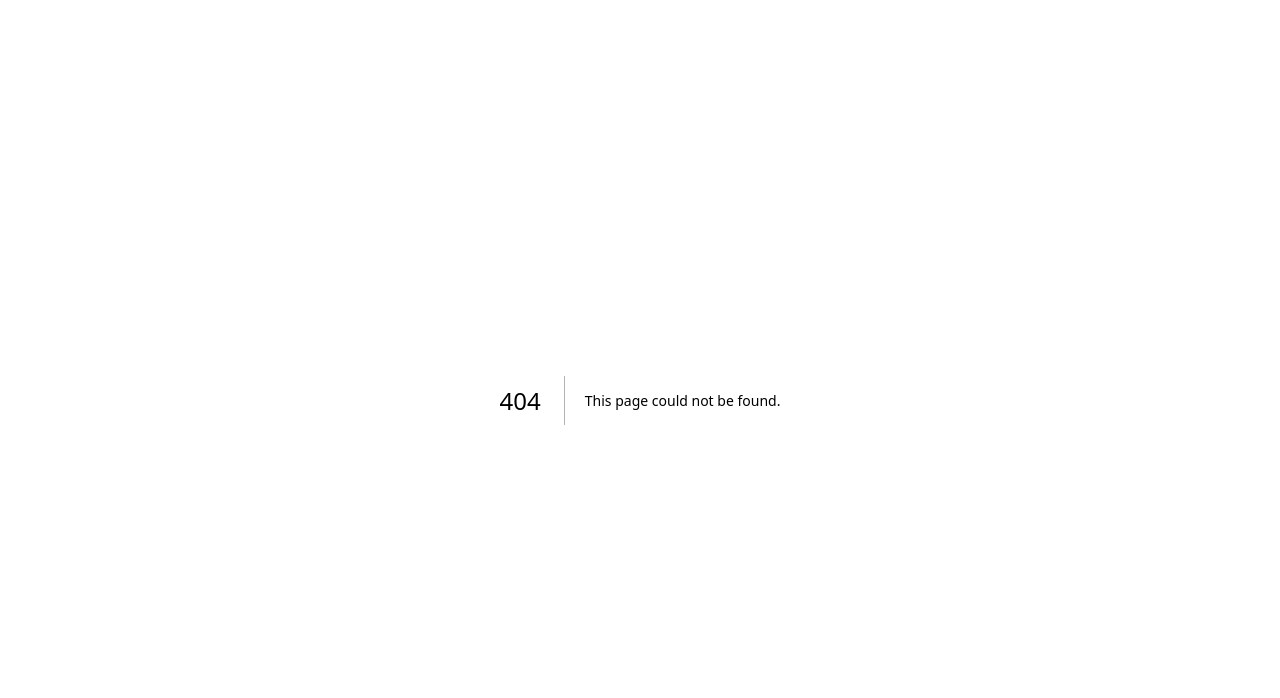
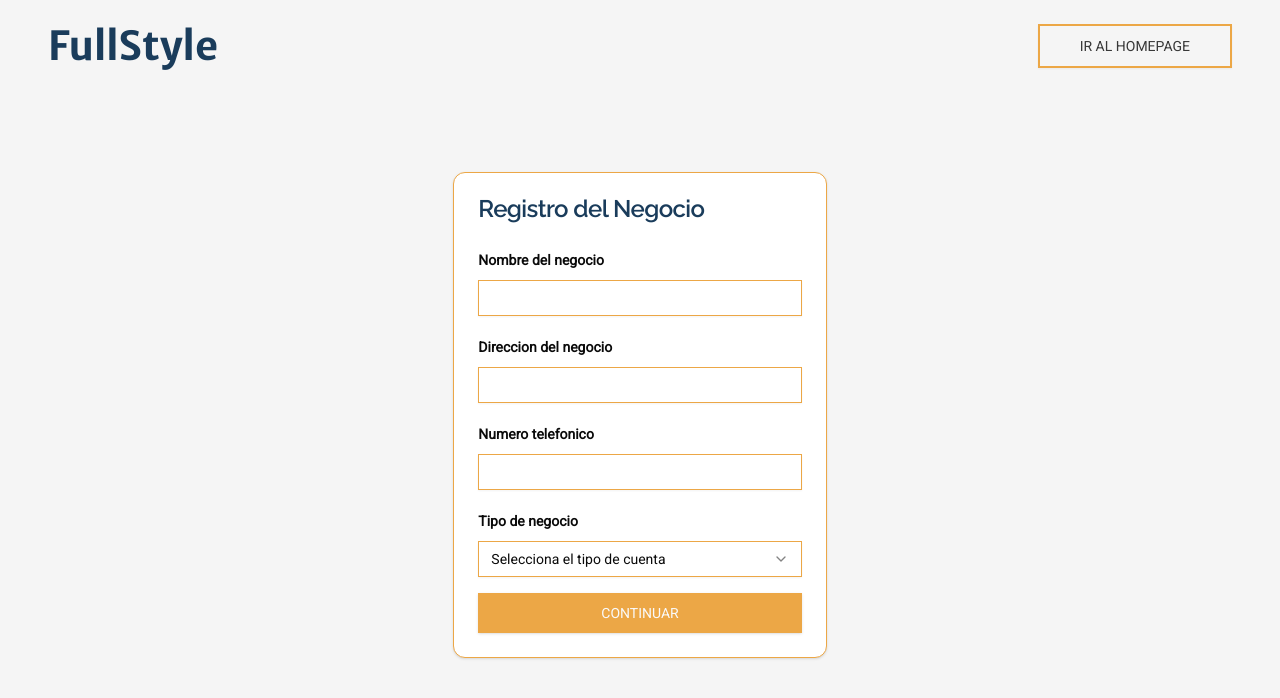
Before and after one commit to dieramirezma/FullStyle-Frontend, a Next.js app: page /register/business in a window 1280 px wide. Before the commit this address had no page. Shown: the top 698 px of the page. Built offline with nearby package versions, Linux system fonts and the light colour scheme.

Commit message:
Add register business page

```diff
--- /dev/null
+++ b/src/app/register/business/page.tsx
@@ -0,0 +1,13 @@
+import RegisterBusinessForm from '@/components/register-business-form'
+import RegisterNavBar from '@/components/register-nav-bar'
+
+export default function registerClientPage () {
+  return (
+    <div>
+      <RegisterNavBar />
+      <div className="h-full flex place-content-center py-20 px-20">
+        <RegisterBusinessForm></RegisterBusinessForm>
+      </div>
+    </div>
+  )
+}
--- /dev/null
+++ b/src/components/register-business-form.tsx
@@ -0,0 +1,134 @@
+'use client'
+
+import { useForm } from 'react-hook-form'
+import { Card, CardContent, CardHeader, CardTitle } from './ui/card'
+import { Form, FormControl, FormField, FormItem, FormLabel, FormMessage } from './ui/form'
+import { zodResolver } from '@hookform/resolvers/zod'
+import { z } from 'zod'
+import { Input } from './ui/input'
+import { Button } from './ui/button'
+import { Select, SelectContent, SelectItem, SelectTrigger, SelectValue } from '@/components/ui/select'
+
+const businessTypes = ['Barberia', 'Peluqueria', 'Salon de estetica']
+
+const userSchema = z.object({
+  name: z.string({
+    required_error: 'El nombre es obligatorio'
+  }).min(1, {
+    message: 'El nombre es obligatorio'
+  }),
+  address: z.string({
+    required_error: 'La direccion es obligatoria'
+  }).min(1, {
+    message: 'El nombre es obligatorio'
+  }),
+  phone: z.string({
+    required_error: 'El numero telefonico es obligatorio'
+  }).min(1, {
+    message: 'El nombre es obligatorio'
+  }).regex(/^[0-9]+$/, {
+    message: 'El numero telefonico solo puede contener numeros'
+  }),
+  businessType: z.enum(['Barberia', 'Peluqueria', 'Salon de estetica'], {
+    message: 'Seleccione el tipo de negocio'
+  })
+})
+
+export default function RegisterBusinessForm () {
+  const form = useForm<z.infer<typeof userSchema>>({
+    resolver: zodResolver(userSchema),
+    defaultValues: {
+      name: '',
+      address: '',
+      phone: ''
+    }
+  })
+
+  function onSubmit (values: z.infer<typeof userSchema>) {
+    console.log(values)
+  }
+
+  console.log(form.formState.errors)
+
+  return (
+    <Card className='w-2/6'>
+      <CardHeader>
+        <CardTitle className="subtitle2">
+          Registro del Negocio
+        </CardTitle>
+      </CardHeader>
+      <CardContent>
+        <Form {...form}>
+          <form className='flex flex-col gap-y-4' onSubmit={form.handleSubmit(onSubmit)}>
+            <FormField
+              name="name"
+              control={form.control}
+              render={({ field }) => (
+                <FormItem>
+                  <FormLabel className='font-black'>Nombre del negocio</FormLabel>
+                  <FormControl>
+                    <Input {...field} />
+                  </FormControl>
+                  <FormMessage />
+                </FormItem>
+              )}
+            />
+            <FormField
+              name="address"
+              control={form.control}
+              render={({ field }) => (
+                <FormItem>
+                  <FormLabel className='font-black'>Direccion del negocio</FormLabel>
+                  <FormControl>
+                    <Input {...field} />
+                  </FormControl>
+                  <FormMessage />
+                </FormItem>
+              )}
+            />
+            <FormField
+              name="phone"
+              control={form.control}
+              render={({ field }) => (
+                <FormItem>
+                  <FormLabel className='font-black'>Numero telefonico</FormLabel>
+                  <FormControl>
+                    <Input {...field} />
+                  </FormControl>
+                  <FormMessage />
+                </FormItem>
+              )}
+            />
+            <FormField
+              control={form.control}
+              name="businessType"
+              render={({ field }) => (
+                <FormItem>
+                  <FormLabel className='font-black'>Tipo de negocio</FormLabel>
+                  <Select onValueChange={field.onChange} defaultValue={field.value}>
+                    <FormControl>
+                      <SelectTrigger>
+                        <SelectValue placeholder="Selecciona el tipo de cuenta" />
+                      </SelectTrigger>
+                    </FormControl>
+                    <SelectContent>
+                      {
+                        businessTypes.map((type) => (
+                          <SelectItem key={ type } value={ type }>
+                            { type }
+                          </SelectItem>
+                        ))
+                      }
+                    </SelectContent>
+                  </Select>
+                  <FormMessage />
+                </FormItem>
+              )}
+              />
+            <Button type="submit">CONTINUAR</Button>
+          </form>
+        </Form>
+      </CardContent>
+    </Card>
+  )
+}
```
